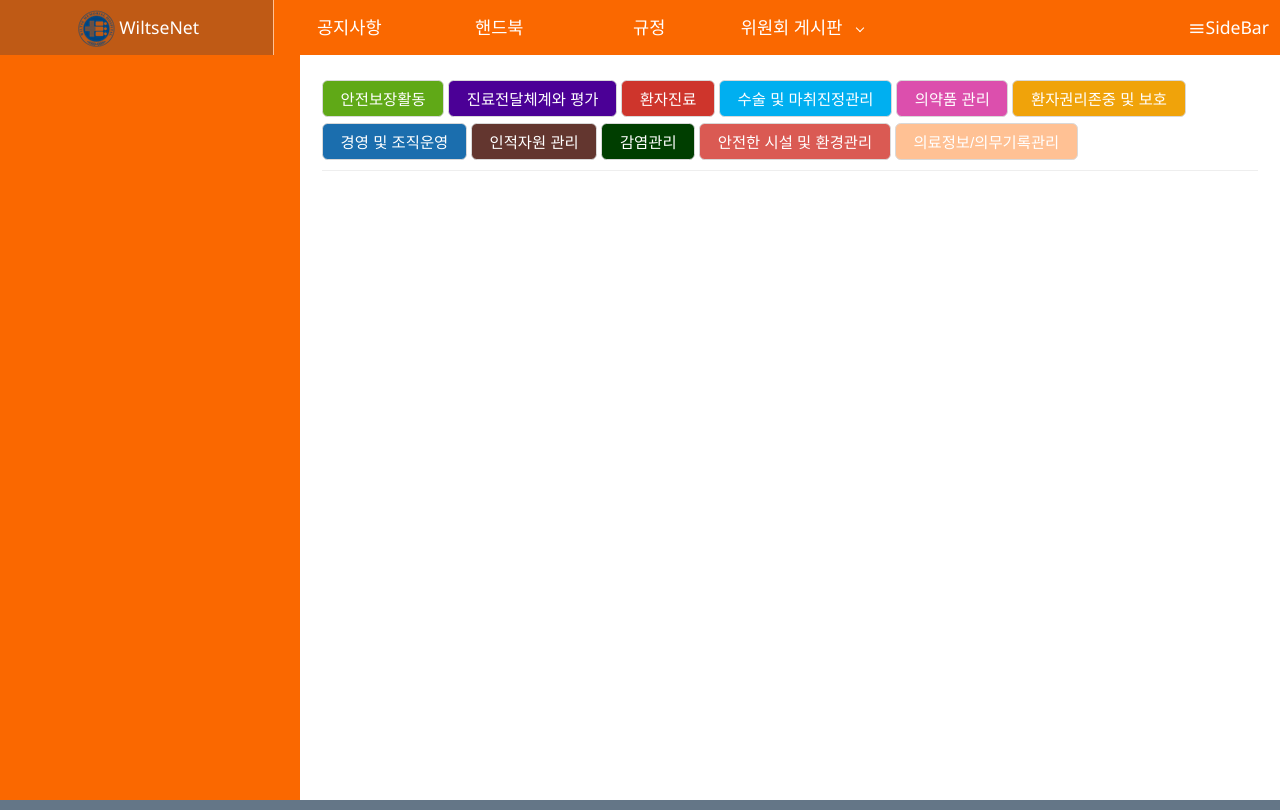
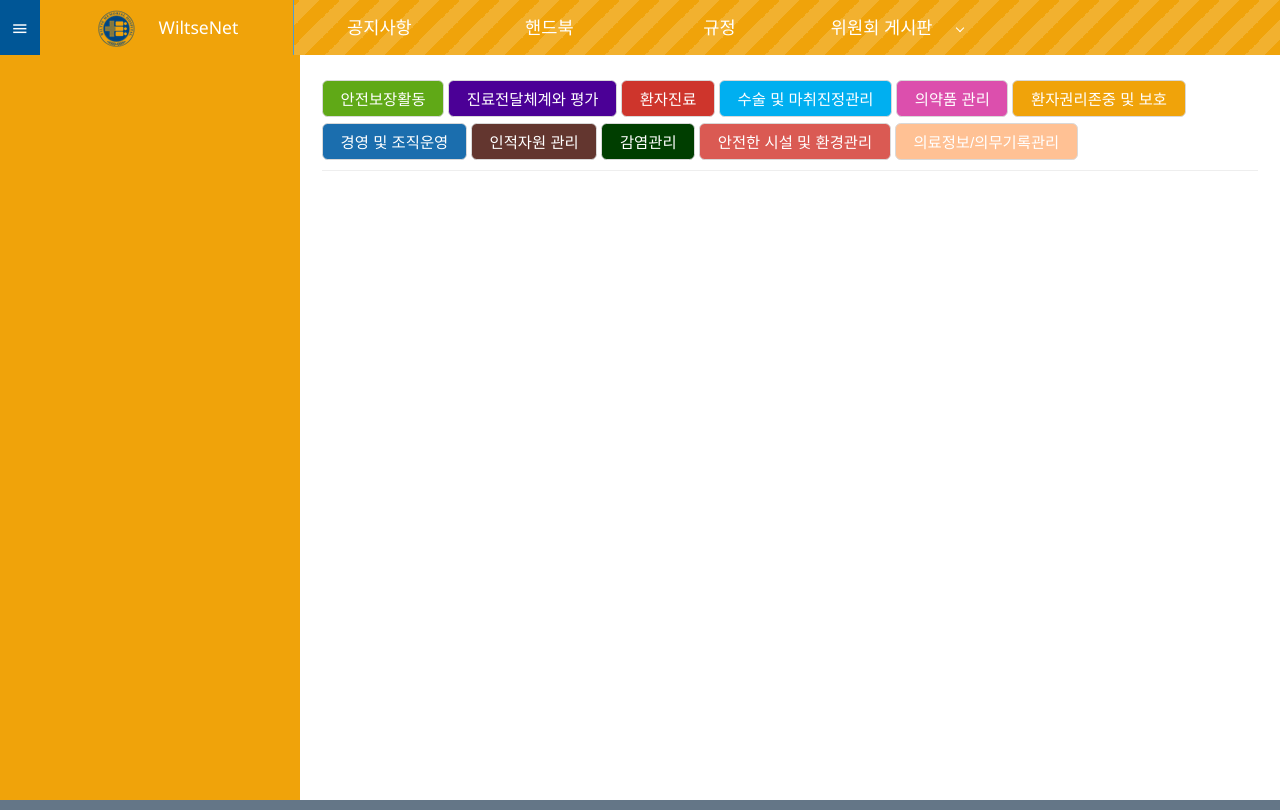
Before and after one commit to ywh1120/WiltseNet, a Django app: page /document2/1/ in a window 1280 px wide. Run offline with Django 3.2, Linux system fonts and the light colour scheme; data comes from the database, SQL or seed files in the repository; both versions use the stored data as it was after the commit; some libraries are stand-ins or nearby versions.

Commit message:
상단바 및 사이드바 색상 변경 및 PDF로딩 옵션 변경

```diff
--- a/WiltseNet/WiltseApp/templates/documents/document2.html
+++ b/WiltseNet/WiltseApp/templates/documents/document2.html
@@ -78,12 +78,17 @@
 <style type="text/css">
 .app-bar-menu a{
 	text-align:center;
-	width:150px;
+	width:170px;
 }
 </style>
 <body class="bg-steel" style="background-color:transparent">
-    <div class="app-bar fixed-top orange" data-role="appbar">
-        <a class="app-bar-element branding" href="/" style="padding-left:5.8%;padding-right:5.8%"><img width="45" src="{% static 'assets/image/wiltse_mini.png' %}">WiltseNet</a>
+    <div class="app-bar fixed-top ribbed-amber" data-role="appbar">
+    	<div class="app-bar-element place-left" onclick="sideonoff()">
+            <span class="mif-menu"></span>
+        </div>
+        <a class="app-bar-element branding" href="/" style="padding-left:54px;padding-right:55px">
+        	<img width="45" style="margin-right:20px" src="{% static 'assets/image/wiltse_mini.png' %}">WiltseNet
+        </a>
 
         <span class="app-bar-divider"></span>
         <ul class="app-bar-menu">
@@ -126,16 +131,14 @@
             </li>
 
         </ul>
-		<div class="app-bar-element place-right" onclick="sideonoff()">
-            <span class="toggle" ><span class="mif-menu"></span>SideBar</span>
-        </div>
+
     </div>
 
     <div class="page-content">
         <div class="flex-grid no-responsive-future" style="height: 100%;">
             <div class="row" style="height: 100%">
-                <div class="cell size-x300 bg-orange" id="cell-sidebar" style="background-color: #71b1d1; height: 100%">
-                    <ul class="sidebar bg-orange">
+                <div class="cell size-x300 bg-amber" id="cell-sidebar" style="background-color: #71b1d1; height: 100%">
+                    <ul class="sidebar bg-amber">
                     {% for docudata in list %}
                         <li>
                         	<a href="#" onclick="viewnotidata({{ docudata.num }})">
@@ -169,7 +172,7 @@
 
                             		//PDFObject.embed("/uploads/content/테스트%20123123/AStar-Algorithm.pdf", "#contbox");
                             		//$('#contbox').html("<embed width='100%' height='100%' src='/uploads/"+v['document']+"' type='application/pdf'>");
-                            		$('#contbox').html("<iframe width='100%' height='100%' ALLOWTRANSPARENCY='true' src='/uploads/"+v['document']+"#view=FitH&toolbar=1'></iframe>");
+                            		$('#contbox').html("<iframe width='100%' height='100%' ALLOWTRANSPARENCY='true' src='/uploads/"+v['document']+"#view=FitH&toolbar=0'></iframe>");
                             	}
 							});
 
```
Also changed, not shown: WiltseNet/WiltseApp/templates/documents/document.html (+12 -6 lines), WiltseNet/WiltseApp/templates/index.html (+11 -9 lines), WiltseNet/db.sqlite3.
